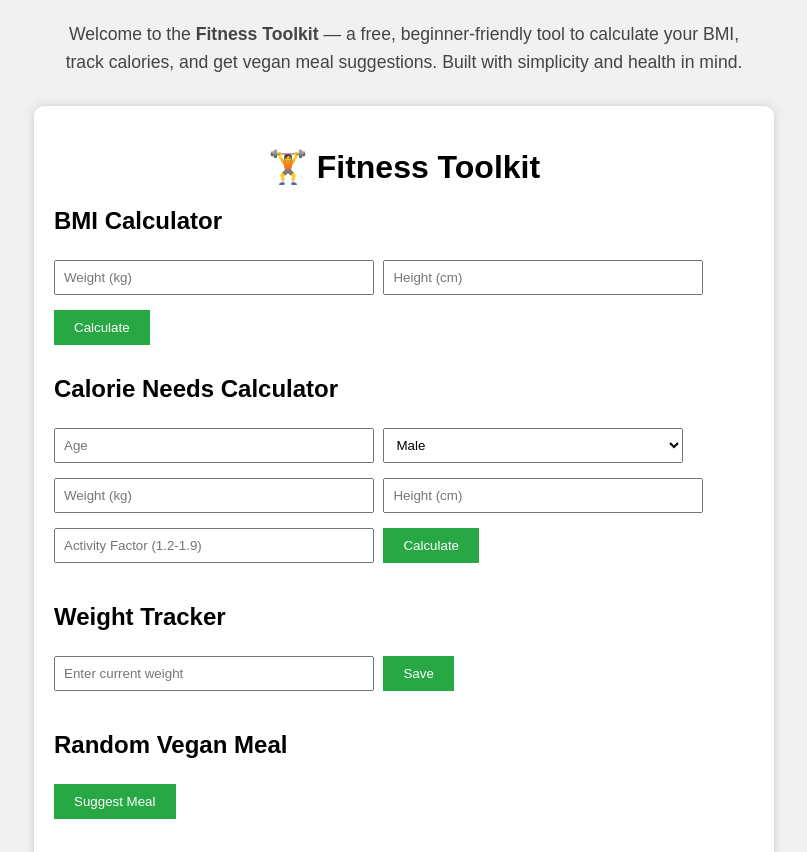
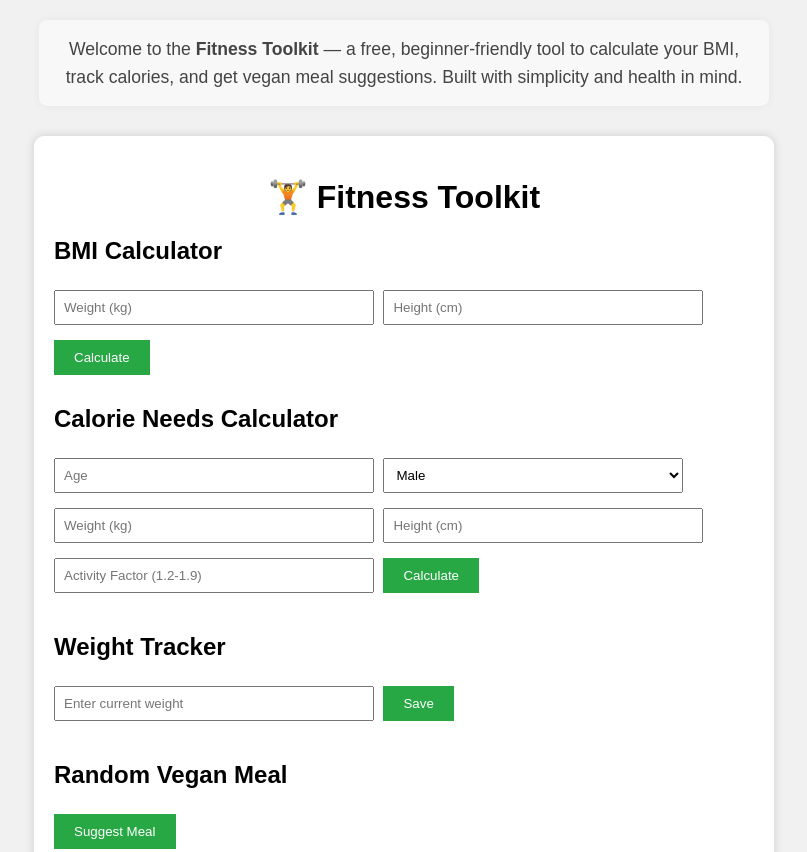
Before and after one commit to ketankurve/fitness-toolkit, a plain HTML site: page index.html in a window 1280 px wide. Shown: the top 852 px of the page, without its empty margins (236-1043 px from the left). Drawn offline with Linux system fonts and the light colour scheme.

Commit message:
Update index.html

```diff
--- a/index.html
+++ b/index.html
@@ -20,10 +20,14 @@
     max-width: 700px;
     margin: 20px auto;
     line-height: 1.6;
-    padding: 0 15px;
+    padding: 15px;
+    background-color: #f8f8f8;
+    border-radius: 8px;
+    box-shadow: 0 0 8px rgba(0,0,0,0.05);
   ">
     Welcome to the <strong>Fitness Toolkit</strong> — a free, beginner-friendly tool to calculate your BMI, track calories, and get vegan meal suggestions. Built with simplicity and health in mind.
   </p>
+
 
   <div class="container">
     <h1>🏋️ Fitness Toolkit</h1>
```
